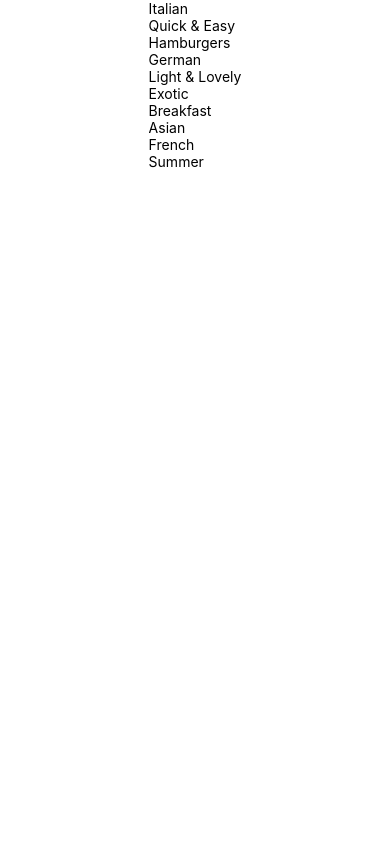
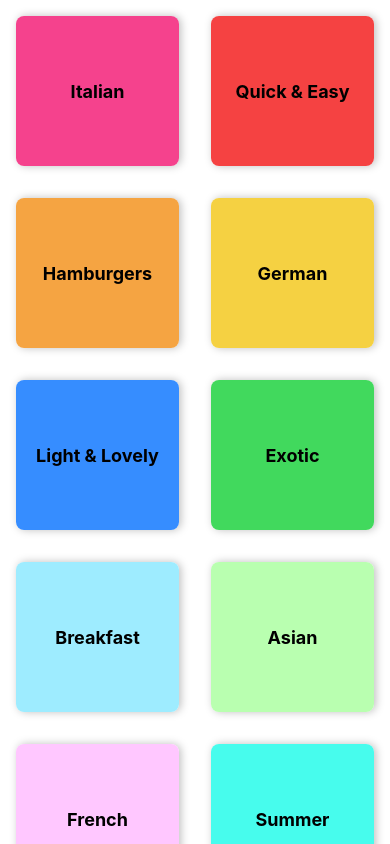
Before and after one commit to caapppaa/Meal_APP, a React Native app: screen / in a window 390 px wide. Built offline with nearby package versions, Linux system fonts and the light colour scheme.

Commit message:
Meals display
meals now display with appropriate colours

```diff
--- a/App.js
+++ b/App.js
@@ -1,21 +1,11 @@
-import { StatusBar } from 'expo-status-bar';
-import { StyleSheet, Text, View } from 'react-native';
-import CategoriesScreen from './screens/CategoriesScreen';
+import { StatusBar } from "expo-status-bar";
+import { StyleSheet, Text, View } from "react-native";
+import CategoriesScreen from "./screens/CategoriesScreen";
 
 export default function App() {
-  return (
-    <View style={styles.container}>
-      <CategoriesScreen></CategoriesScreen>
-      <StatusBar style="auto" />
-    </View>
-  );
+  return <CategoriesScreen></CategoriesScreen>;
 }
 
 const styles = StyleSheet.create({
-  container: {
-    flex: 1,
-    backgroundColor: '#fff',
-    alignItems: 'center',
-    justifyContent: 'center',
-  },
+  container: {},
 });
--- a/components/CategoryGridTile.js
+++ b/components/CategoryGridTile.js
@@ -1,16 +1,47 @@
 import { Pressable, View, Text } from "react-native";
 import { StyleSheet } from "react-native";
 
-function CategoryGridTile({title, colour}) {
-    return (
-        <View>
-            <Pressable>
-                <View>
-                    <Text>{title}</Text>
-                </View>
-            </Pressable>
+function CategoryGridTile({ title, colour }) {
+  return (
+    <View style={styles.gridItem}>
+      <Pressable style={({ pressed }) => [styles.button, pressed ? styles.buttonPressed : null]}>
+        <View style={[styles.innerContainer, {backgroundColor: colour}]}>
+          <Text style={styles.title}>{title}</Text>
         </View>
-    )
+      </Pressable>
+    </View>
+  );
 }
 
+const styles = StyleSheet.create({
+  gridItem: {
+    flex: 1,
+    margin: 16,
+    height: 150,
+    borderRadius: 8,
+    shadowColor: "black",
+    backgroundColor: "white",
+    shadowOpacity: 0.25,
+    shadowOffset: { height: 0, width: 2 },
+    shadowRadius: 8,
+  },
+  innerContainer: {
+    flex: 1,
+    padding: 16,
+    borderRadius: 8,
+    justifyContent: "center",
+    alignItems: "center",
+  },
+  button: {
+    flex: 1,
+  },
+  buttonPressed: {
+    opacity: 0.25
+  },
+  title: {
+    fontWeight: "bold",
+    fontSize: 18,
+  },
+});
+
 export default CategoryGridTile;
--- a/screens/CategoriesScreen.js
+++ b/screens/CategoriesScreen.js
@@ -1,18 +1,29 @@
 import { FlatList } from "react-native";
 import { CATEGORIES } from "../data/dummy-data";
 import CategoryGridTile from "../components/CategoryGridTile";
+import { StyleSheet } from "react-native";
 
 function renderCategoryItem(itemData) {
-    return (
-        <CategoryGridTile title={itemData.item.title} colour={itemData.item.colour}></CategoryGridTile>
-    )
+  return (
+    <CategoryGridTile
+      title={itemData.item.title}
+      colour={itemData.item.color}
+    ></CategoryGridTile>
+  );
 }
 
 function CategoriesScreen() {
-    return (
-        <FlatList data={CATEGORIES} keyExtractor={(item) => {item.id}} renderItem={renderCategoryItem}>
-        </FlatList>
-    )
+  return (
+    <FlatList
+      data={CATEGORIES}
+      keyExtractor={(item) => {
+        item.id;
+      }}
+      renderItem={renderCategoryItem}
+      numColumns={2}
+    ></FlatList>
+  );
 }
 
+
 export default CategoriesScreen;
```
Also changed, not shown: 1 other file (tests, documents, lock files or other folders).
